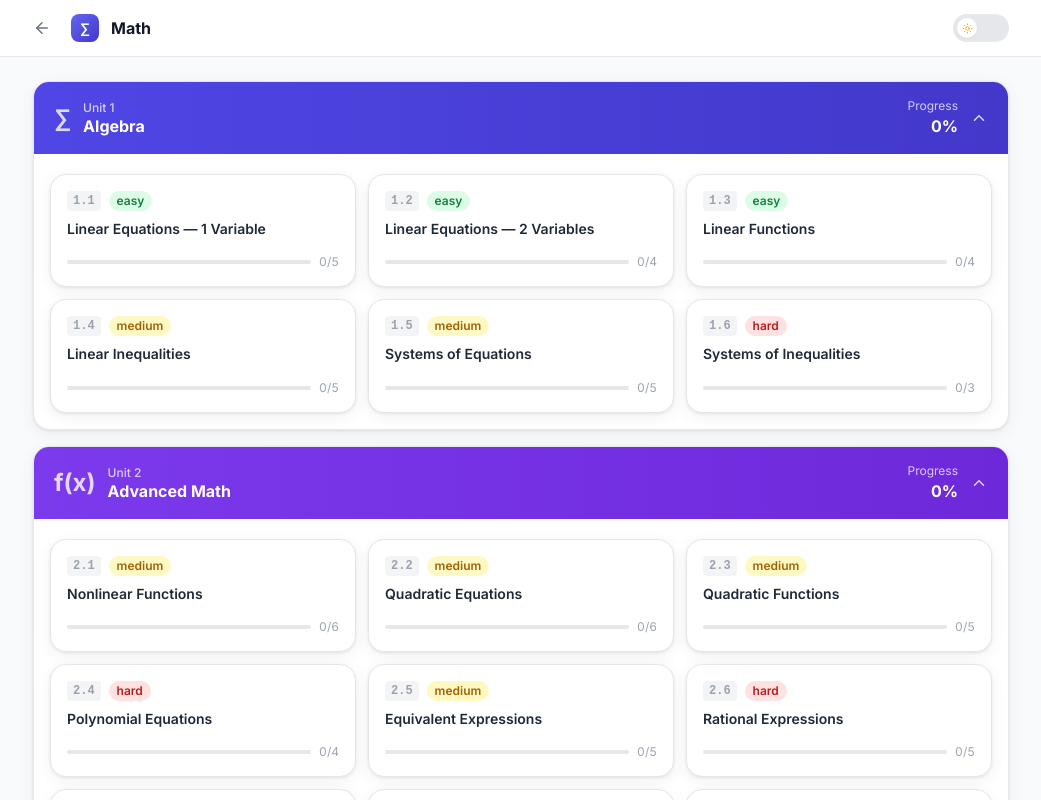
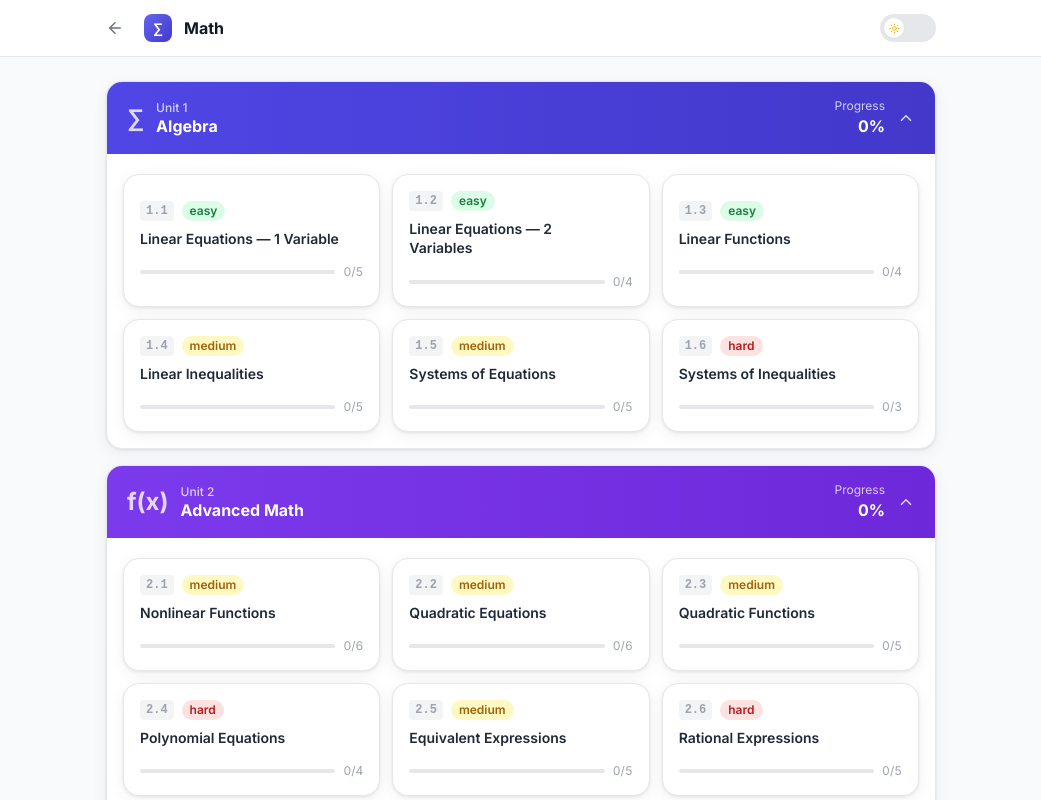
Before and after one commit to screamingcarrot/sat-academy, a React (Vite) app: page /math in a window 1280 px wide. Shown: the top 800 px of the page, without its empty margins (119-1160 px from the left). Built offline with nearby package versions, Linux system fonts and the light colour scheme.

Commit message:
Apply 225px padding consistently across all screens

```diff
--- a/src/screens/Dashboard.jsx
+++ b/src/screens/Dashboard.jsx
@@ -105,7 +105,7 @@ export default function Dashboard() {
     <div className="min-h-screen bg-gray-50 dark:bg-gray-950 page-enter">
       {/* ── Header ── */}
       <header className="sticky top-0 z-40 bg-white/90 dark:bg-gray-900/90 backdrop-blur-sm border-b border-gray-200 dark:border-gray-800">
-        <div className="max-w-5xl mx-auto px-4 sm:px-6 h-14 flex items-center justify-between">
+        <div className="px-[225px] h-14 flex items-center justify-between">
           {/* Logo */}
           <div className="flex items-center gap-2.5">
             <div className="w-7 h-7 rounded-lg bg-gradient-to-br from-brand-500 to-brand-700 flex items-center justify-center">
@@ -124,7 +124,7 @@ export default function Dashboard() {
         </div>
       </header>
 
-      <main className="max-w-5xl mx-auto px-4 sm:px-6 py-6 space-y-6">
+      <main className="px-[225px] py-6 space-y-6">
         {/* ── Hero stats row ── */}
         <div className="grid grid-cols-2 sm:grid-cols-4 gap-3">
           {/* Streak */}
--- a/src/screens/ModuleScreen.jsx
+++ b/src/screens/ModuleScreen.jsx
@@ -130,7 +130,7 @@ export default function ModuleScreen({ module }) {
     <div className="min-h-screen bg-gray-50 dark:bg-gray-950 page-enter">
       {/* Header */}
       <header className="sticky top-0 z-40 bg-white/90 dark:bg-gray-900/90 backdrop-blur-sm border-b border-gray-200 dark:border-gray-800">
-        <div className="max-w-5xl mx-auto px-4 sm:px-6 h-14 flex items-center gap-3">
+        <div className="px-[225px] h-14 flex items-center gap-3">
           <button onClick={() => navigate('/')} className="btn-ghost p-2 -ml-2">
             <ArrowLeft size={18} />
           </button>
@@ -146,7 +146,7 @@ export default function ModuleScreen({ module }) {
         </div>
       </header>
 
-      <main className="max-w-5xl mx-auto px-4 sm:px-6 py-6 space-y-4">
+      <main className="px-[225px] py-6 space-y-4">
         {units.map(unit => (
           <UnitSection
             key={unit.id}
--- a/src/screens/SettingsScreen.jsx
+++ b/src/screens/SettingsScreen.jsx
@@ -34,7 +34,7 @@ export default function SettingsScreen() {
     <div className="min-h-screen bg-gray-50 dark:bg-gray-950 page-enter">
       {/* Header */}
       <header className="sticky top-0 z-40 bg-white/90 dark:bg-gray-900/90 backdrop-blur-sm border-b border-gray-200 dark:border-gray-800">
-        <div className="max-w-2xl mx-auto px-4 sm:px-6 h-14 flex items-center gap-3">
+        <div className="px-[225px] h-14 flex items-center gap-3">
           <button onClick={() => navigate('/')} className="btn-ghost p-2 -ml-2">
             <ArrowLeft size={18} />
           </button>
@@ -45,7 +45,7 @@ export default function SettingsScreen() {
         </div>
       </header>
 
-      <main className="max-w-2xl mx-auto px-4 sm:px-6 py-6 space-y-5">
+      <main className="px-[225px] py-6 space-y-5">
         {/* SAT Test Date */}
         <div className="card p-5 rounded-2xl shadow-card">
           <div className="flex items-center gap-2 mb-4">
```
